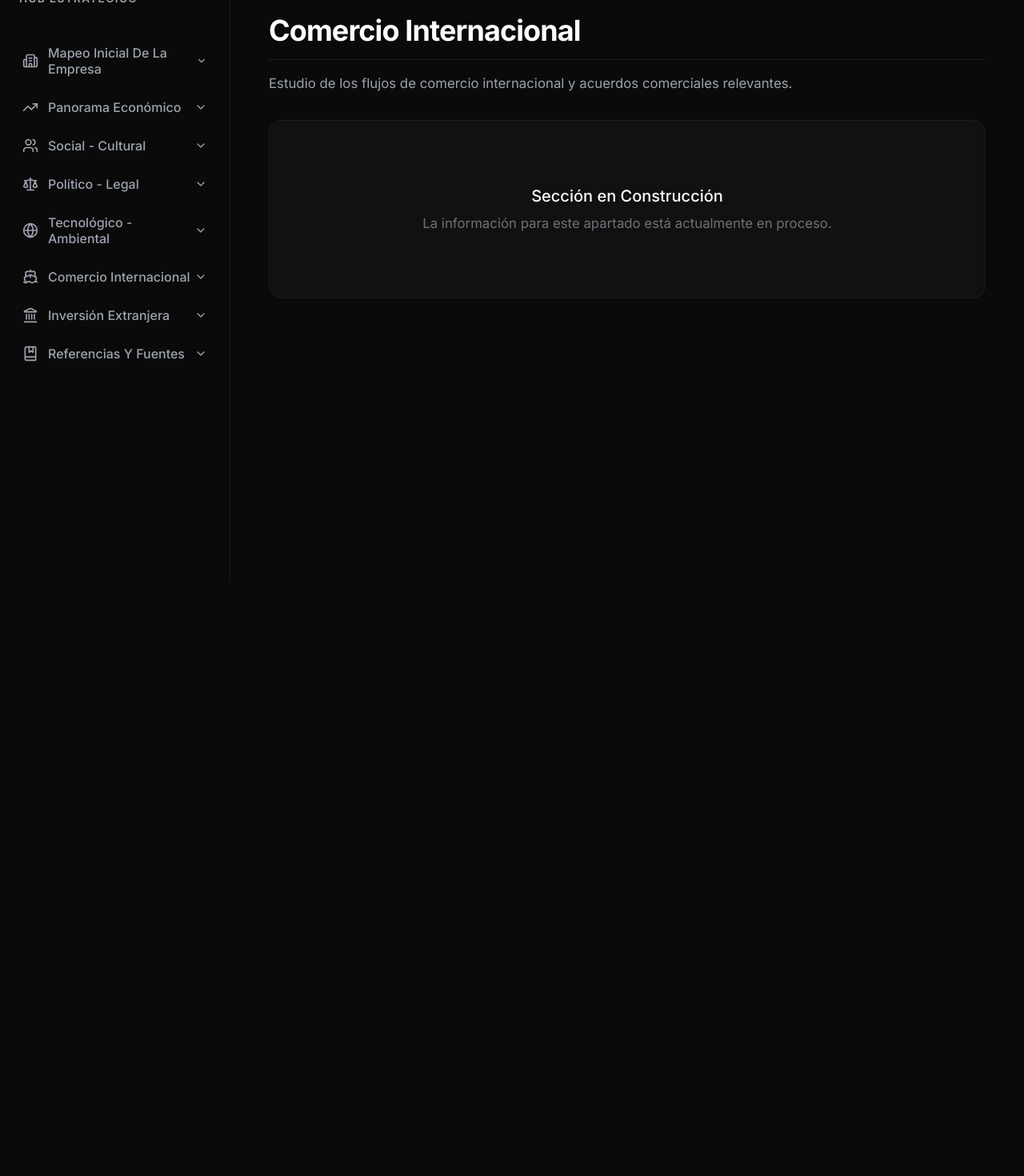
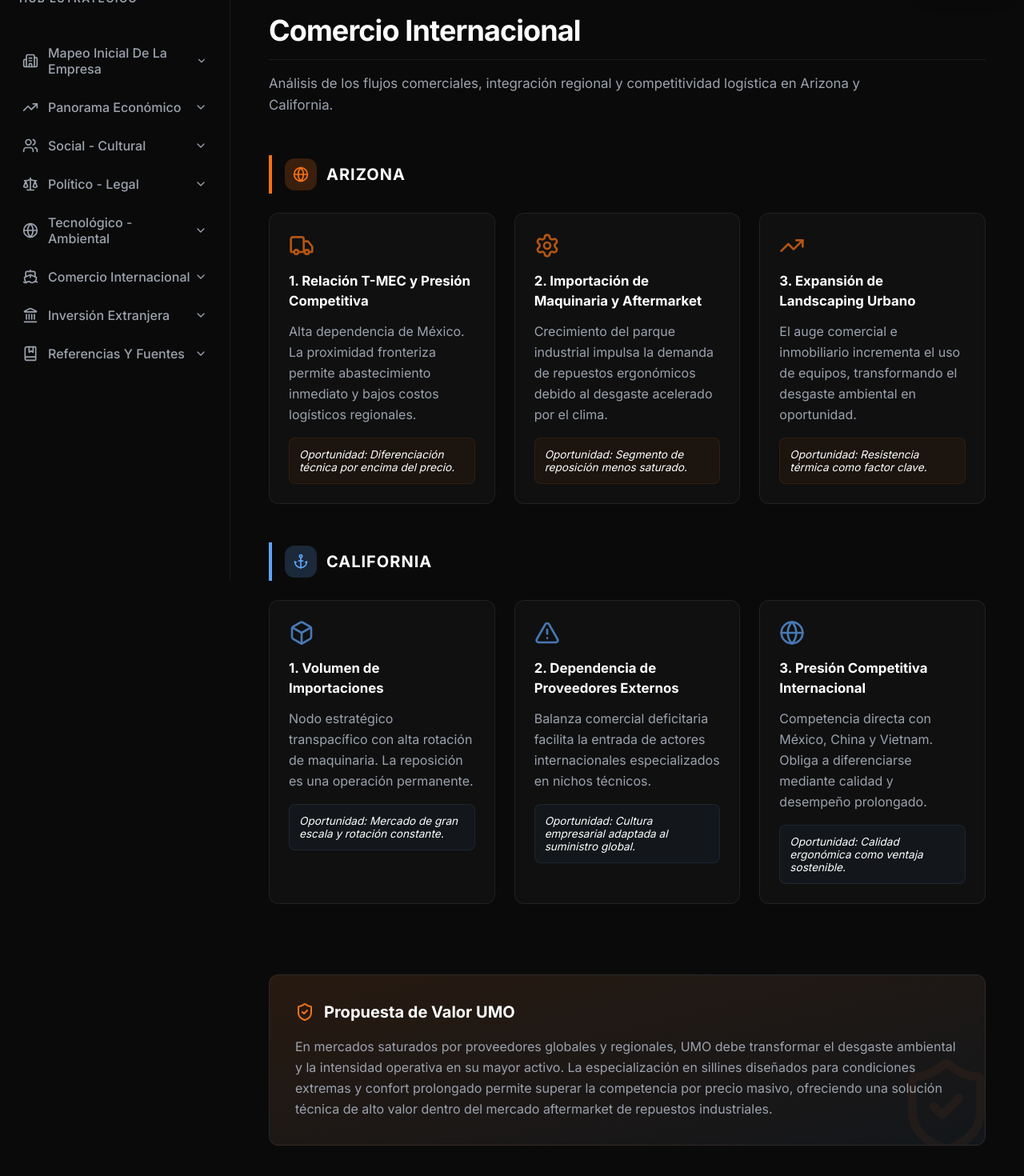
Before and after one commit to 4builes-crypto/Umo-internationalization, a React (Vite) app: page /international-trade in a window 1280 px wide. Shown: the part 74-1544 px from the top of the page at 80% size. Before the commit the page ends 800 px from the top, so only its background shows below. Built offline with nearby package versions, Linux system fonts and the light colour scheme.

Commit message:
fix: resolve unused import errors in International Trade page

```diff
--- a/src/pages/InternationalTrade.tsx
+++ b/src/pages/InternationalTrade.tsx
@@ -1,30 +1,166 @@
+import { Globe, Truck, Settings, TrendingUp, Anchor, AlertTriangle, ShieldCheck, Box } from 'lucide-react';
 import { useLanguage } from '../contexts/LanguageContext';
 
 export const InternationalTrade = () => {
-  const { t, language } = useLanguage();
+  const { language } = useLanguage();
 
   return (
-    <div className="space-y-8 pb-12 animate-in fade-in slide-in-from-bottom-4 duration-700">
+    <div className="space-y-12 pb-16 animate-in fade-in slide-in-from-bottom-4 duration-700">
       <header className="space-y-4">
         <h2 className="text-xl font-bold uppercase tracking-widest text-textSecondary">
           {language === 'es' ? 'Sección 12' : 'Section 12'}
         </h2>
         <h1 className="text-3xl lg:text-4xl font-bold tracking-tight text-white border-b border-glassBorder pb-4">
-          {t('nav', 'international_trade')}
+          {language === 'es' ? 'Comercio Internacional' : 'International Trade'}
         </h1>
         <p className="text-textSecondary max-w-3xl leading-relaxed mt-4">
           {language === 'es'
-            ? 'Estudio de los flujos de comercio internacional y acuerdos comerciales relevantes.'
-            : 'Study of international trade flows and relevant trade agreements.'}
+            ? 'Análisis de los flujos comerciales, integración regional y competitividad logística en Arizona y California.'
+            : 'Analysis of trade flows, regional integration, and logistical competitiveness in Arizona and California.'}
         </p>
       </header>
 
-      <div className="bg-zinc-900/50 border border-zinc-800/50 rounded-2xl p-8 backdrop-blur-sm">
-        <div className="flex flex-col items-center justify-center py-12 text-zinc-500">
-          <p className="text-xl font-medium text-white mb-2">Sección en Construcción</p>
-          <p>La información para este apartado está actualmente en proceso.</p>
+      {/* Arizona Analysis */}
+      <section className="space-y-6">
+        <div className="flex items-center gap-3 border-l-4 border-unoOrange pl-4 py-1">
+          <div className="w-10 h-10 rounded-xl bg-unoOrange/20 flex items-center justify-center text-unoOrange">
+            <Globe className="w-5 h-5" />
+          </div>
+          <h2 className="text-xl font-bold text-white uppercase tracking-wider">Arizona</h2>
         </div>
-      </div>
+
+        <div className="grid grid-cols-1 md:grid-cols-3 gap-6">
+          <div className="glass-card p-6 border-zinc-800 hover:border-unoOrange/30 transition-all group">
+            <Truck className="w-8 h-8 text-unoOrange mb-4 opacity-70 group-hover:opacity-100 transition-opacity" />
+            <h3 className="text-white font-bold mb-3">
+              {language === 'es' ? '1. Relación T-MEC y Presión Competitiva' : '1. USMCA Relation & Competitive Pressure'}
+            </h3>
+            <p className="text-sm text-textSecondary leading-relaxed mb-4">
+              {language === 'es'
+                ? 'Alta dependencia de México. La proximidad fronteriza permite abastecimiento inmediato y bajos costos logísticos regionales.'
+                : 'High dependency on Mexico. Border proximity allows immediate supply and low regional logistical costs.'}
+            </p>
+            <div className="p-3 bg-unoOrange/5 rounded-lg border border-unoOrange/10">
+              <p className="text-xs text-white italic">
+                {language === 'es' ? 'Oportunidad: Diferenciación técnica por encima del precio.' : 'Opportunity: Technical differentiation over price.'}
+              </p>
+            </div>
+          </div>
+
+          <div className="glass-card p-6 border-zinc-800 hover:border-unoOrange/30 transition-all group">
+            <Settings className="w-8 h-8 text-unoOrange mb-4 opacity-70 group-hover:opacity-100 transition-opacity" />
+            <h3 className="text-white font-bold mb-3">
+              {language === 'es' ? '2. Importación de Maquinaria y Aftermarket' : '2. Machinery Imports & Aftermarket'}
+            </h3>
+            <p className="text-sm text-textSecondary leading-relaxed mb-4">
+              {language === 'es'
+                ? 'Crecimiento del parque industrial impulsa la demanda de repuestos ergonómicos debido al desgaste acelerado por el clima.'
+                : 'Industrial park growth drives demand for ergonomic spares due to climate-accelerated wear.'}
+            </p>
+            <div className="p-3 bg-unoOrange/5 rounded-lg border border-unoOrange/10">
+              <p className="text-xs text-white italic">
+                {language === 'es' ? 'Oportunidad: Segmento de reposición menos saturado.' : 'Opportunity: Less saturated replacement segment.'}
+              </p>
+            </div>
+          </div>
+
+          <div className="glass-card p-6 border-zinc-800 hover:border-unoOrange/30 transition-all group">
+            <TrendingUp className="w-8 h-8 text-unoOrange mb-4 opacity-70 group-hover:opacity-100 transition-opacity" />
+            <h3 className="text-white font-bold mb-3">
+              {language === 'es' ? '3. Expansión de Landscaping Urbano' : '3. Urban Landscaping Expansion'}
+            </h3>
+            <p className="text-sm text-textSecondary leading-relaxed mb-4">
+              {language === 'es'
+                ? 'El auge comercial e inmobiliario incrementa el uso de equipos, transformando el desgaste ambiental en oportunidad.'
+                : 'Commercial and real estate boom increases equipment use, transforming environmental wear into opportunity.'}
+            </p>
+            <div className="p-3 bg-unoOrange/5 rounded-lg border border-unoOrange/10">
+              <p className="text-xs text-white italic">
+                {language === 'es' ? 'Oportunidad: Resistencia térmica como factor clave.' : 'Opportunity: Thermal resistance as a key factor.'}
+              </p>
+            </div>
+          </div>
+        </div>
+      </section>
+
+      {/* California Analysis */}
+      <section className="space-y-6">
+        <div className="flex items-center gap-3 border-l-4 border-blue-400 pl-4 py-1">
+          <div className="w-10 h-10 rounded-xl bg-blue-400/20 flex items-center justify-center text-blue-400">
+            <Anchor className="w-5 h-5" />
+          </div>
+          <h2 className="text-xl font-bold text-white uppercase tracking-wider">California</h2>
+        </div>
+
+        <div className="grid grid-cols-1 md:grid-cols-3 gap-6">
+          <div className="glass-card p-6 border-zinc-800 hover:border-blue-400/30 transition-all group">
+            <Box className="w-8 h-8 text-blue-400 mb-4 opacity-70 group-hover:opacity-100 transition-opacity" />
+            <h3 className="text-white font-bold mb-3">
+              {language === 'es' ? '1. Volumen de Importaciones' : '1. Import Volume'}
+            </h3>
+            <p className="text-sm text-textSecondary leading-relaxed mb-4">
+              {language === 'es'
+                ? 'Nodo estratégico transpacífico con alta rotación de maquinaria. La reposición es una operación permanente.'
+                : 'Strategic transpacific hub with high machinery rotation. Replacement is a permanent operation.'}
+            </p>
+            <div className="p-3 bg-blue-400/5 rounded-lg border border-blue-400/10">
+              <p className="text-xs text-white italic">
+                {language === 'es' ? 'Oportunidad: Mercado de gran escala y rotación constante.' : 'Opportunity: Large-scale market and constant rotation.'}
+              </p>
+            </div>
+          </div>
+
+          <div className="glass-card p-6 border-zinc-800 hover:border-blue-400/30 transition-all group">
+            <AlertTriangle className="w-8 h-8 text-blue-400 mb-4 opacity-70 group-hover:opacity-100 transition-opacity" />
+            <h3 className="text-white font-bold mb-3">
+              {language === 'es' ? '2. Dependencia de Proveedores Externos' : '2. External Provider Dependency'}
+            </h3>
+            <p className="text-sm text-textSecondary leading-relaxed mb-4">
+              {language === 'es'
+                ? 'Balanza comercial deficitaria facilita la entrada de actores internacionales especializados en nichos técnicos.'
+                : 'Deficit trade balance facilitates entry of international players specialized in technical niches.'}
+            </p>
+            <div className="p-3 bg-blue-400/5 rounded-lg border border-blue-400/10">
+              <p className="text-xs text-white italic">
+                {language === 'es' ? 'Oportunidad: Cultura empresarial adaptada al suministro global.' : 'Opportunity: Business culture adapted to global supply.'}
+              </p>
+            </div>
+          </div>
+
+          <div className="glass-card p-6 border-zinc-800 hover:border-blue-400/30 transition-all group">
+            <Globe className="w-8 h-8 text-blue-400 mb-4 opacity-70 group-hover:opacity-100 transition-opacity" />
+            <h3 className="text-white font-bold mb-3">
+              {language === 'es' ? '3. Presión Competitiva Internacional' : '3. International Competitive Pressure'}
+            </h3>
+            <p className="text-sm text-textSecondary leading-relaxed mb-4">
+              {language === 'es'
+                ? 'Competencia directa con México, China y Vietnam. Obliga a diferenciarse mediante calidad y desempeño prolongado.'
+                : 'Direct competition with Mexico, China, and Vietnam. Forces differentiation through quality and prolonged performance.'}
+            </p>
+            <div className="p-3 bg-blue-400/5 rounded-lg border border-blue-400/10">
+              <p className="text-xs text-white italic">
+                {language === 'es' ? 'Oportunidad: Calidad ergonómica como ventaja sostenible.' : 'Opportunity: Ergonomic quality as a sustainable advantage.'}
+              </p>
+            </div>
+          </div>
+        </div>
+      </section>
+
+      {/* Strategic Summary */}
+      <section className="pt-10">
+        <div className="glass-card p-8 bg-gradient-to-br from-unoOrange/10 to-blue-400/5 border-unoOrange/20 relative overflow-hidden">
+          <ShieldCheck className="absolute -right-4 -bottom-4 w-32 h-32 text-unoOrange/5" />
+          <h3 className="text-xl font-bold text-white mb-4 flex items-center gap-3">
+            <ShieldCheck className="text-unoOrange w-6 h-6" />
+            {language === 'es' ? 'Propuesta de Valor UMO' : 'UMO Value Proposition'}
+          </h3>
+          <p className="text-sm text-textSecondary leading-relaxed max-w-4xl">
+            {language === 'es'
+              ? 'En mercados saturados por proveedores globales y regionales, UMO debe transformar el desgaste ambiental y la intensidad operativa en su mayor activo. La especialización en sillines diseñados para condiciones extremas y confort prolongado permite superar la competencia por precio masivo, ofreciendo una solución técnica de alto valor dentro del mercado aftermarket de repuestos industriales.'
+              : 'In markets saturated by global and regional providers, UMO must transform environmental wear and operational intensity into its greatest asset. Specialization in seats designed for extreme conditions and prolonged comfort allows for overcoming mass price competition, offering a high-value technical solution within the industrial spares aftermarket.'}
+          </p>
+        </div>
+      </section>
     </div>
   );
 };
```
Also changed, not shown: src/pages/Bibliography.tsx (+68 -79 lines).
